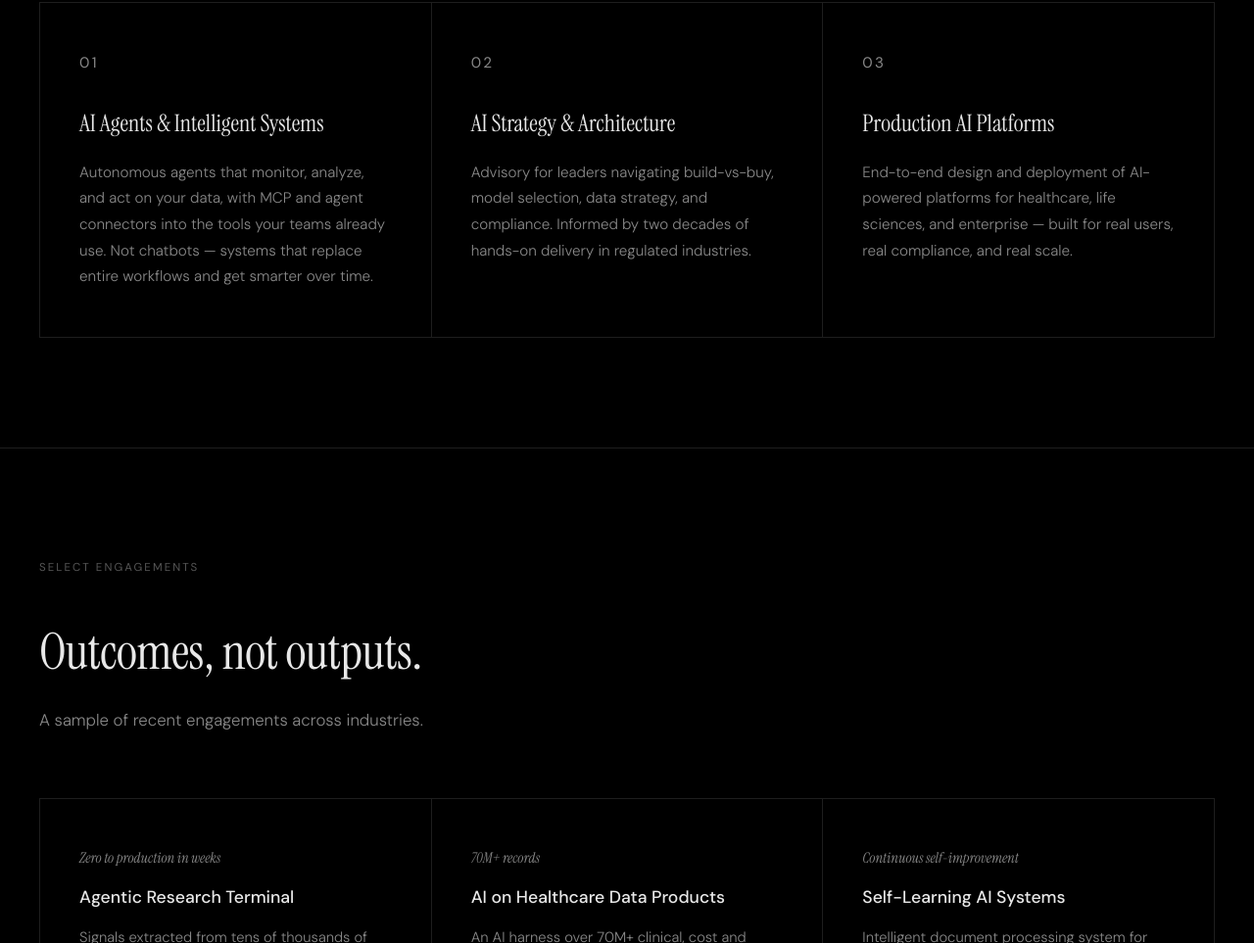
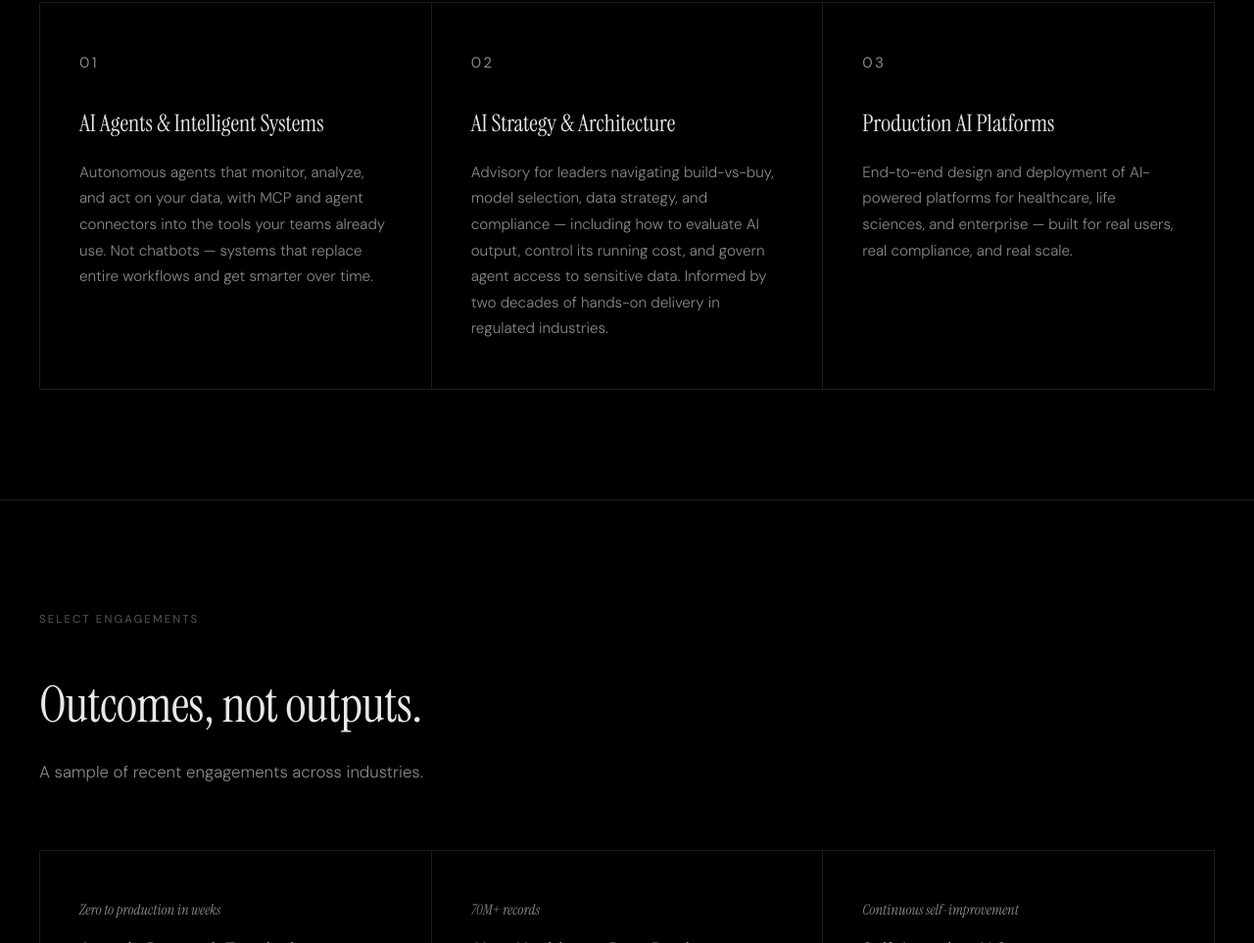
Before and after one commit to spadhi888/techscale, a plain HTML site: page index.html in a window 1280 px wide. Shown: the part 1701-2664 px from the top of the page at 98% size. Drawn offline with Linux system fonts and the light colour scheme.

Commit message:
Services: expand AI Strategy & Architecture description
Claude-Session: https://claude.ai/code/session_01XSsSMR5J6JUhwVvqeFtd3P

```diff
--- a/index.html
+++ b/index.html
@@ -686,7 +686,7 @@
             <div class="service-card">
                 <p class="service-number">02</p>
                 <h3>AI Strategy & Architecture</h3>
-                <p>Advisory for leaders navigating build-vs-buy, model selection, data strategy, and compliance. Informed by two decades of hands-on delivery in regulated industries.</p>
+                <p>Advisory for leaders navigating build-vs-buy, model selection, data strategy, and compliance &mdash; including how to evaluate AI output, control its running cost, and govern agent access to sensitive data. Informed by two decades of hands-on delivery in regulated industries.</p>
             </div>
             <div class="service-card">
                 <p class="service-number">03</p>
```
